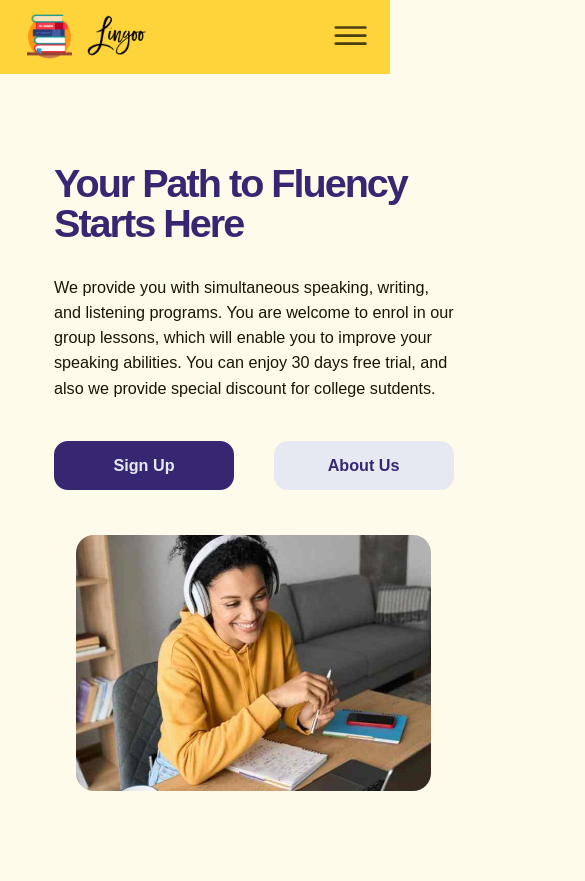
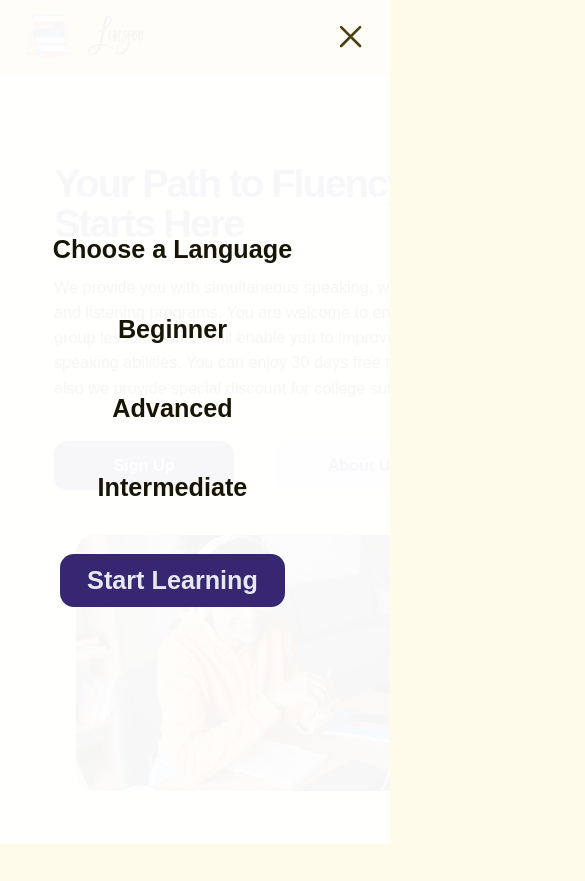
Before and after one commit to ilicc-sara/Hero-Section, a plain HTML site: page index.html in a window 390 px wide. Both pictures are taken after a click on the button 350 px from the left and 37 px from the top of the page. Shown: the top 881 px of the page, 585 px wide, since content can reach past the window. Drawn offline with nearby package versions, Linux system fonts and the light colour scheme.

Commit message:
added js functionality for mobile navigation

```diff
--- a/index.html
+++ b/index.html
@@ -7,15 +7,17 @@
 
     <link rel="stylesheet" href="style.css" />
     <link rel="stylesheet" href="queries.css" />
+
+    <script defer src="script.js"></script>
   </head>
   <body>
     <header class="header">
+      <!-- nav-open -->
       <div class="logo-cont">
         <img class="logo" src="logop.png" alt="Logo of the company" />
         <img class="logo" src="logotext.png" alt="Logo of the company" />
       </div>
       <nav class="nav">
-        <!-- display-none -->
         <ul class="nav-list">
           <li><a class="link-btn" href="#">Choose a Language</a></li>
           <li><a class="link-btn" href="#">Beginner</a></li>
--- a/queries.css
+++ b/queries.css
@@ -55,7 +55,7 @@
   }
 
   .nav {
-    z-index: 999;
+    z-index: 800;
     background-color: rgba(255, 255, 255, 0.96);
     position: absolute;
     top: 0;
@@ -74,6 +74,21 @@
     visibility: hidden;
   }
 
+  .nav-open .nav {
+    opacity: 1;
+    pointer-events: auto;
+    visibility: visible;
+    transform: translate(0);
+  }
+
+  .nav-open .icon-mobile-nav[name="close-outline"] {
+    display: block;
+  }
+
+  .nav-open .icon-mobile-nav[name="menu-outline"] {
+    display: none;
+  }
+
   .btns {
     justify-content: center;
     align-items: center;
@@ -81,6 +96,7 @@
 
   .btn-mobile-nav {
     display: block;
+    z-index: 999;
   }
 }
 
--- /dev/null
+++ b/script.js
@@ -0,0 +1,8 @@
+console.log("Hello World");
+
+const btnEl = document.querySelector(".btn-mobile-nav");
+const headerEl = document.querySelector("header");
+
+btnEl.addEventListener("click", function (e) {
+  headerEl.classList.toggle("nav-open");
+});
--- a/style.css
+++ b/style.css
@@ -6,6 +6,7 @@
 
 html {
   font-size: 62.5%;
+  overflow-x: hidden;
 }
 
 body {
@@ -14,6 +15,7 @@ body {
   font-weight: 400;
   color: #191506;
   background-color: #fffbeb;
+  overflow-x: hidden;
 }
 
 .header {
@@ -77,6 +79,7 @@ ul {
   background-color: #ffd43b;
   /* background-color: #fffbeb; */
   /* background-color: #ffea9d; */
+  position: relative;
 }
 
 .btn-mobile-nav {
```
Also changed, not shown: 1 other file.
